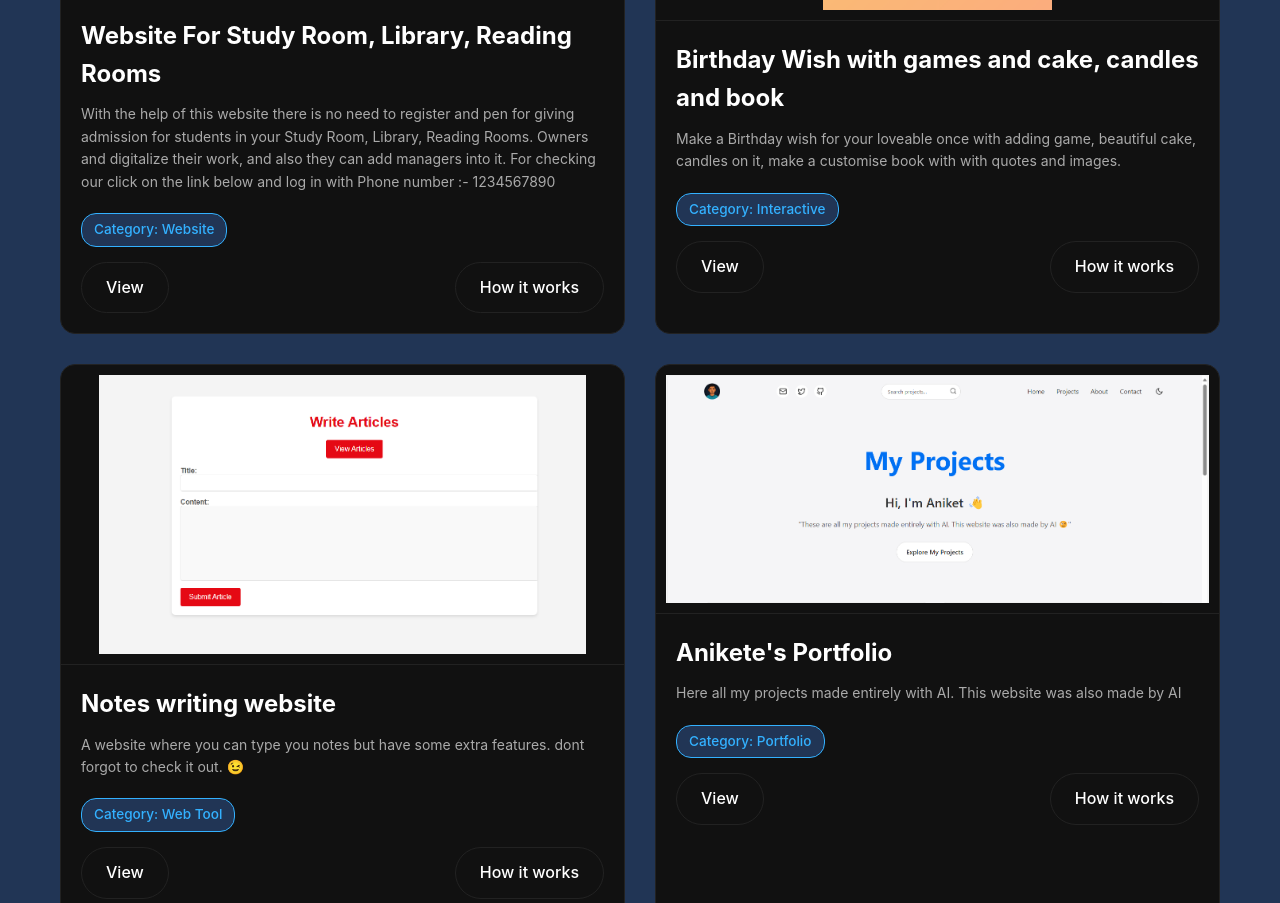
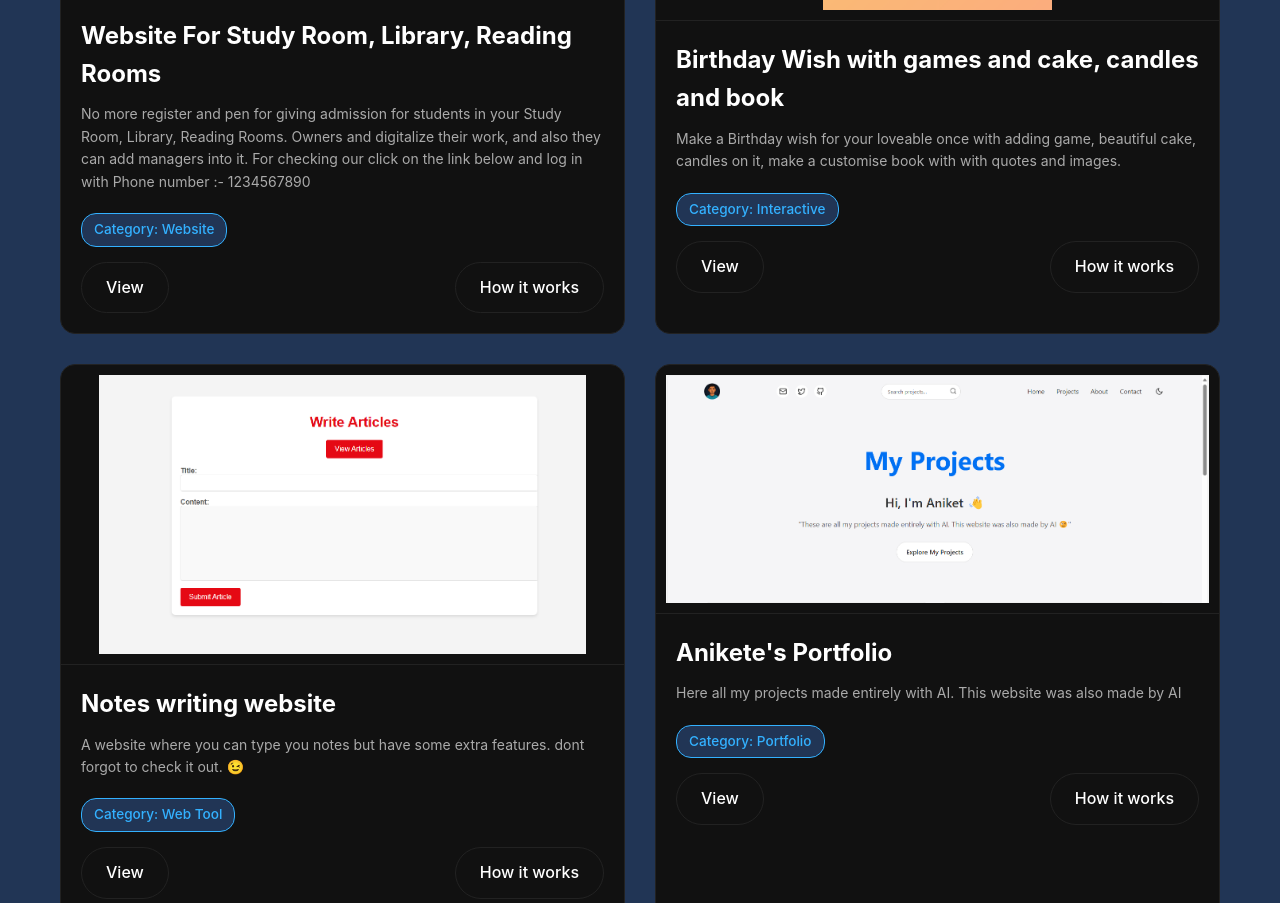
Before and after one commit to anikettt21/portfolio, a plain HTML site: page index.html in a window 1280 px wide. Shown: the part 849-1752 px from the top of the page. Drawn offline with Linux system fonts and the light colour scheme.

Commit message:
Update index.html

```diff
--- a/index.html
+++ b/index.html
@@ -103,7 +103,7 @@
                 <img src="assets/p3.png" alt="Photo Enhancer" class="project-img">
                 <div class="project-info">
                     <h3>Website For Study Room, Library, Reading Rooms </h3>
-                    <p>With the help of this website there is no need to register and pen for giving admission for students in your Study Room, Library, Reading Rooms. Owners and digitalize their work, and also they can add managers into it.
+                    <p> No more register and pen for giving admission for students in your Study Room, Library, Reading Rooms. Owners and digitalize their work, and also they can add managers into it.
                         For checking our click on the link below and log in with
                         Phone number :- 1234567890</p>
                     <div class="category-tag">Category: Website</div>
```
